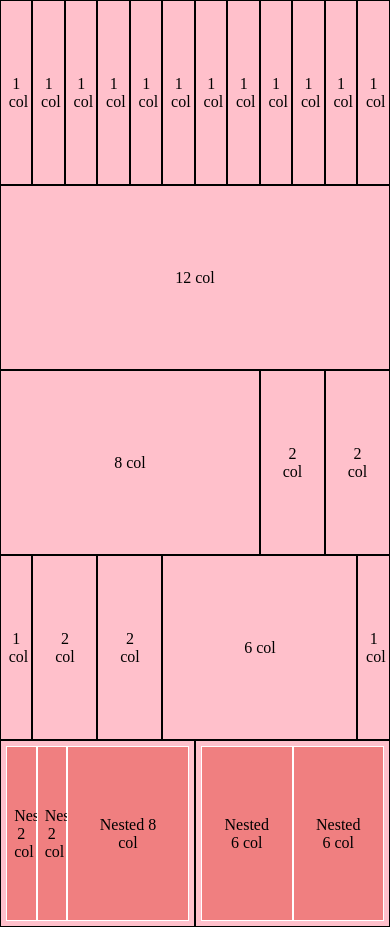
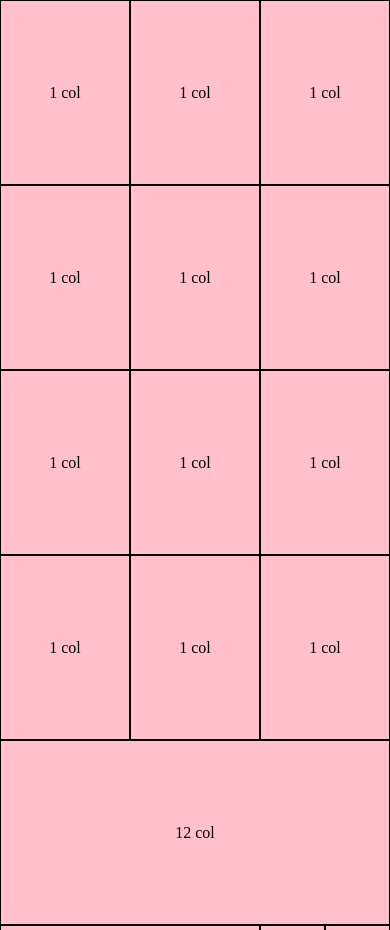
Before and after one commit to Alessandro-Rega/html-css-12bool, a plain HTML site: page index.html in a window 390 px wide. Shown: the top 930 px of the page. Drawn offline with Linux system fonts and the light colour scheme.

Commit message:
insert responsive

```diff
--- a/css/12bool-responsive.css
+++ b/css/12bool-responsive.css
@@ -1,6 +1,11 @@
 @media screen and (min-width: 576px){
     .container{
         max-width: 540px;
+    }
+
+    .col-sm-3{
+        flex-basis: calc((100% / 12) * 3);
+        max-width: calc((100% / 12) * 3);
     }
 }
 
@@ -8,17 +13,32 @@
     .container{
         max-width: 720px;
     }
+
+    .col-md-2{
+        flex-basis: calc((100% / 12) * 2);
+        max-width: calc((100% / 12) * 2);
+    }
 }
 
 @media screen and (min-width: 992px){
     .container{
         max-width: 960px;
     }
+
+    .col-lg-1{
+        flex-basis: calc((100% / 12) * 1);
+        max-width: calc((100% / 12) * 1);
+    }
 }
 
 @media screen and (min-width: 1200px){
     .container{
         max-width: 1140px;
+    }
+
+    .col-xl-6{
+        flex-basis: calc((100% / 12) * 6);
+        max-width: calc((100% / 12) * 6);
     }
 }
 
--- a/css/12bool.css
+++ b/css/12bool.css
@@ -13,6 +13,7 @@
 
 .row {
     display: flex;
+    flex-wrap: wrap;
     /* flex-direction: row; */
 }
 
--- a/index.html
+++ b/index.html
@@ -19,73 +19,73 @@
     <div class="container">
         <div class="row">
             <!-- colonna da 1 -->
-            <div class="col-xs-1">
+            <div class="col-xs-4 col-sm-3 col-md-2 col-lg-1">
                 <div class="box">
                     <span>1 col</span>
                 </div>
             </div>
             <!-- colonna da 1 -->
-            <div class="col-xs-1">
+            <div class="col-xs-4 col-sm-3 col-md-2 col-lg-1">
                 <div class="box">
                     <span>1 col</span>
                 </div>
             </div>
             <!-- colonna da 1 -->
-            <div class="col-xs-1">
+            <div class="col-xs-4 col-sm-3 col-md-2 col-lg-1">
                 <div class="box">
                     <span>1 col</span>
                 </div>
             </div>
             <!-- colonna da 1 -->
-            <div class="col-xs-1">
+            <div class="col-xs-4 col-sm-3 col-md-2 col-lg-1">
                 <div class="box">
                     <span>1 col</span>
                 </div>
             </div>
             <!-- colonna da 1 -->
-            <div class="col-xs-1">
+            <div class="col-xs-4 col-sm-3 col-md-2 col-lg-1">
                 <div class="box">
                     <span>1 col</span>
                 </div>
             </div>
             <!-- colonna da 1 -->
-            <div class="col-xs-1">
+            <div class="col-xs-4 col-sm-3 col-md-2 col-lg-1">
                 <div class="box">
                     <span>1 col</span>
                 </div>
             </div>
             <!-- colonna da 1 -->
-            <div class="col-xs-1">
+            <div class="col-xs-4 col-sm-3 col-md-2 col-lg-1">
                 <div class="box">
                     <span>1 col</span>
                 </div>
             </div>
             <!-- colonna da 1 -->
-            <div class="col-xs-1">
+            <div class="col-xs-4 col-sm-3 col-md-2 col-lg-1">
                 <div class="box">
                     <span>1 col</span>
                 </div>
             </div>
             <!-- colonna da 1 -->
-            <div class="col-xs-1">
+            <div class="col-xs-4 col-sm-3 col-md-2 col-lg-1">
                 <div class="box">
                     <span>1 col</span>
                 </div>
             </div>
             <!-- colonna da 1 -->
-            <div class="col-xs-1">
+            <div class="col-xs-4 col-sm-3 col-md-2 col-lg-1">
                 <div class="box">
                     <span>1 col</span>
                 </div>
             </div>
             <!-- colonna da 1 -->
-            <div class="col-xs-1">
+            <div class="col-xs-4 col-sm-3 col-md-2 col-lg-1">
                 <div class="box">
                     <span>1 col</span>
                 </div>
             </div>
             <!-- colonna da 1 -->
-            <div class="col-xs-1">
+            <div class="col-xs-4 col-sm-3 col-md-2 col-lg-1">
                 <div class="box">
                     <span>1 col</span>
                 </div>
@@ -157,7 +157,7 @@
 
         <div class="row">
             <!-- colonna da 6 -->
-            <div class="col-xs-6 rosa">
+            <div class="col-xs-12 col-xl-6 rosa">
                 <div class="row">
                     <!-- colonna da 2 nested -->
                     <div class="col-xs-2">
@@ -180,7 +180,7 @@
                 </div>
             </div>
             <!-- colonna da 6 -->
-            <div class="col-xs-6 rosa">
+            <div class="col-xs-12 col-xl-6 rosa">
                 <div class="row">
                     <!-- colonna da 6 nested -->
                     <div class="col-xs-6">
```
